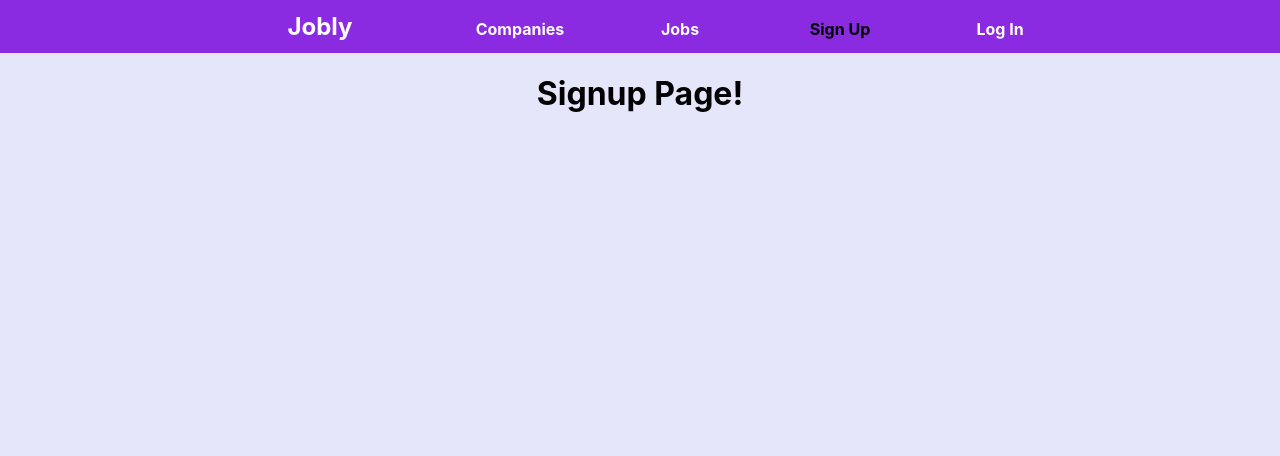
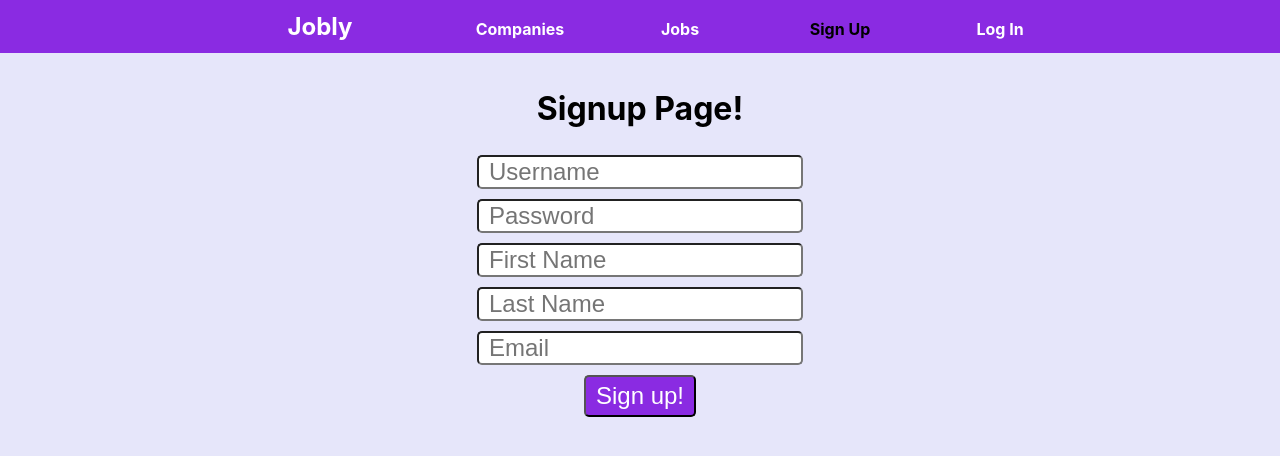
Before and after one commit to lauramoon/react-jobly, a React (Create React App) app: page /signup in a window 1280 px wide. Shown: the top 456 px of the page. Built offline with nearby package versions, Linux system fonts and the light colour scheme; no server answers.

Commit message:
add login and signup functionality

```diff
--- a/src/App.css
+++ b/src/App.css
@@ -9,4 +9,5 @@
   width: 80%;
   max-width: 800px;
   margin: auto;
+  padding-top: 15px;
 }
--- a/src/App.js
+++ b/src/App.js
@@ -2,16 +2,62 @@ import Routes from "./helpers/Routes";
 import Nav from "./components/Nav";
 import "./App.css";
 import { BrowserRouter } from "react-router-dom";
+import { useEffect, useState } from "react";
+import JoblyApi from "./helpers/api";
+import UserContext from "./helpers/userContext";
 
 function App() {
+  const [currentUser, setCurrentUser] = useState({});
+  const [token, setToken] = useState("");
+
+  useEffect(() => {
+    const getUserData = async (username) => {
+      const res = await JoblyApi.getUser(username);
+      setCurrentUser(res);
+    };
+    token.length > 0 ? getUserData(currentUser.username) : setCurrentUser({});
+    // eslint-disable-next-line
+  }, [token]);
+
+  const registerUser = (newUserData) => {
+    const register = async (newUserData) => {
+      try {
+        const res = await JoblyApi.registerNewUser(newUserData);
+        setCurrentUser({ username: newUserData.username });
+        setToken(res);
+      } catch (err) {
+        console.log(err);
+      }
+    };
+    register(newUserData);
+  };
+
+  const loginUser = async (userData) => {
+    const login = async (userData) => {
+      try {
+        const res = await JoblyApi.loginUser(userData);
+        setCurrentUser({ username: userData.username });
+        setToken(res);
+        return true;
+      } catch (err) {
+        console.log(err);
+        setToken("");
+        return false;
+      }
+    };
+    return login(userData);
+  };
+
   return (
     <div className="App">
-      <BrowserRouter>
-        <Nav />
-        <div className="Content">
-          <Routes />
-        </div>
-      </BrowserRouter>
+      <UserContext.Provider value={currentUser}>
+        <BrowserRouter>
+          <Nav />
+          <div className="Content">
+            <Routes registerUser={registerUser} loginUser={loginUser} />
+          </div>
+        </BrowserRouter>
+      </UserContext.Provider>
     </div>
   );
 }
--- a/src/components/Home.js
+++ b/src/components/Home.js
@@ -1,5 +1,9 @@
+import { useContext } from "react";
+import UserContext from "../helpers/userContext";
+
 function Home() {
-  return <h1>Home Page!</h1>;
+  const currentUser = useContext(UserContext);
+  return <h1>Hi {currentUser.username}!</h1>;
 }
 
 export default Home;
--- a/src/components/Jobs.js
+++ b/src/components/Jobs.js
@@ -17,8 +17,8 @@ function Jobs() {
 
   const searchJobs = (searchTerm) => {
     const search = async () => {
-      const response = await JoblyApi.searchJobs(searchTerm);
-      setJobs(response);
+      const res = await JoblyApi.searchJobs(searchTerm);
+      setJobs(res);
     };
     search(searchTerm);
   };
--- /dev/null
+++ b/src/components/Login.css
@@ -0,0 +1,20 @@
+.Login input {
+    font-size: x-large;
+    border-radius: 5px;
+    margin: 5px;
+    padding-left: 10px;
+}
+
+.Login button {
+    font-size: x-large;
+    border-radius: 5px;
+    background-color: blueviolet;
+    color: white;
+    margin: 5px;
+    padding: 5px 10px;
+}
+
+.Login p {
+    font-size: large;
+    color: red;
+}
--- a/src/components/Login.js
+++ b/src/components/Login.js
@@ -1,5 +1,61 @@
-function Login() {
-  return <h1>Login Page!</h1>;
+import { useContext, useState } from "react";
+import { useHistory } from "react-router";
+import UserContext from "../helpers/userContext";
+import "./Login.css";
+
+function Login({ loginUser }) {
+  const blankForm = { username: "", password: "" };
+  const [userData, setUserData] = useState(blankForm);
+  const [error, setError] = useState(false);
+  const history = useHistory();
+
+  const handleSubmit = (evt) => {
+    evt.preventDefault();
+    const login = async () => {
+      const success = await loginUser(userData);
+      setUserData(blankForm);
+      success ? history.push("/") : setError(true);
+    };
+    login();
+  };
+
+  const handleChange = (evt) => {
+    const { name, value } = evt.target;
+    setUserData((fData) => ({ ...fData, [name]: value }));
+  };
+
+  return (
+    <div className="Login">
+      <h1>Login</h1>
+      <form onSubmit={handleSubmit}>
+        <div>
+          <input
+            id="username"
+            name="username"
+            value={userData.username}
+            onChange={handleChange}
+            placeholder="username"
+            required
+          />
+        </div>
+        <div>
+          <input
+            type="password"
+            id="password"
+            name="password"
+            value={userData.password}
+            onChange={handleChange}
+            placeholder="password"
+            required
+          />
+        </div>
+        {error && <p>Login failed.</p>}
+        <div>
+          <button>Log in!</button>
+        </div>
+      </form>
+    </div>
+  );
 }
 
 export default Login;
--- /dev/null
+++ b/src/components/Signup.css
@@ -0,0 +1,15 @@
+.Signup input {
+    font-size: x-large;
+    border-radius: 5px;
+    margin: 5px;
+    padding-left: 10px;
+}
+
+.Signup button {
+    font-size: x-large;
+    border-radius: 5px;
+    background-color: blueviolet;
+    color: white;
+    margin: 5px;
+    padding: 5px 10px;
+}
--- a/src/components/Signup.js
+++ b/src/components/Signup.js
@@ -1,5 +1,87 @@
-function Signup() {
-  return <h1>Signup Page!</h1>;
+import { useState } from "react";
+import { useHistory } from "react-router";
+import "./Signup.css";
+
+function Signup({ registerUser }) {
+  const defaultData = {
+    username: "",
+    password: "",
+    firstName: "",
+    lastName: "",
+    email: "",
+  };
+
+  const [newUserData, setNewUserData] = useState(defaultData);
+  const history = useHistory();
+
+  const handleSubmit = (evt) => {
+    evt.preventDefault();
+    registerUser(newUserData);
+    history.push("/");
+  };
+
+  const handleChange = (evt) => {
+    const { name, value } = evt.target;
+    setNewUserData((fData) => ({ ...fData, [name]: value }));
+  };
+
+  return (
+    <div className="Signup">
+      <h1>Signup Page!</h1>
+      <form onSubmit={handleSubmit}>
+        <div>
+          <input
+            id="username"
+            name="username"
+            value={newUserData.username}
+            onChange={handleChange}
+            placeholder="Username"
+          />
+        </div>
+        <div>
+          <input
+            type="password"
+            id="password"
+            name="password"
+            value={newUserData.password}
+            onChange={handleChange}
+            placeholder="Password"
+          />
+        </div>
+        <div>
+          <input
+            id="firstName"
+            name="firstName"
+            value={newUserData.firstName}
+            onChange={handleChange}
+            placeholder="First Name"
+          />
+        </div>
+        <div>
+          <input
+            id="lastName"
+            name="lastName"
+            value={newUserData.lastName}
+            onChange={handleChange}
+            placeholder="Last Name"
+          />
+        </div>
+        <div>
+          <input
+            type="email"
+            id="email"
+            name="email"
+            value={newUserData.email}
+            onChange={handleChange}
+            placeholder="Email"
+          />
+        </div>
+        <div>
+          <button>Sign up!</button>
+        </div>
+      </form>
+    </div>
+  );
 }
 
 export default Signup;
--- a/src/helpers/Routes.js
+++ b/src/helpers/Routes.js
@@ -7,14 +7,14 @@ import CompanyDetail from "../components/CompanyDetail";
 import Jobs from "../components/Jobs";
 import Home from "../components/Home";
 
-function Routes() {
+function Routes({ registerUser, loginUser }) {
   return (
     <Switch>
       <Route exact path="/signup">
-        <Signup />
+        <Signup registerUser={registerUser} />
       </Route>
       <Route exact path="/login">
-        <Login />
+        <Login loginUser={loginUser} />
       </Route>
       <Route exact path="/profile">
         <Profile />
--- a/src/helpers/api.js
+++ b/src/helpers/api.js
@@ -70,6 +70,29 @@ class JoblyApi {
     let res = await this.request(url);
     return res.jobs;
   }
+
+  /** Register new user */
+
+  static async registerNewUser(newUserData) {
+    let res = await this.request(`auth/register/`, newUserData, "post");
+    this.token = res.token;
+    return res.token;
+  }
+
+  /** Login user */
+
+  static async loginUser(userData) {
+    let res = await this.request(`auth/token/`, userData, "post");
+    this.token = res.token;
+    return res.token;
+  }
+
+  /** Get user data */
+
+  static async getUser(username) {
+    let res = await this.request(`users/${username}`);
+    return res.user;
+  }
 }
 
 // for now, put token ("testuser" / "password" on class)
--- /dev/null
+++ b/src/helpers/userContext.js
@@ -0,0 +1,5 @@
+import React from "react";
+
+const UserContext = React.createContext();
+
+export default UserContext;
```
